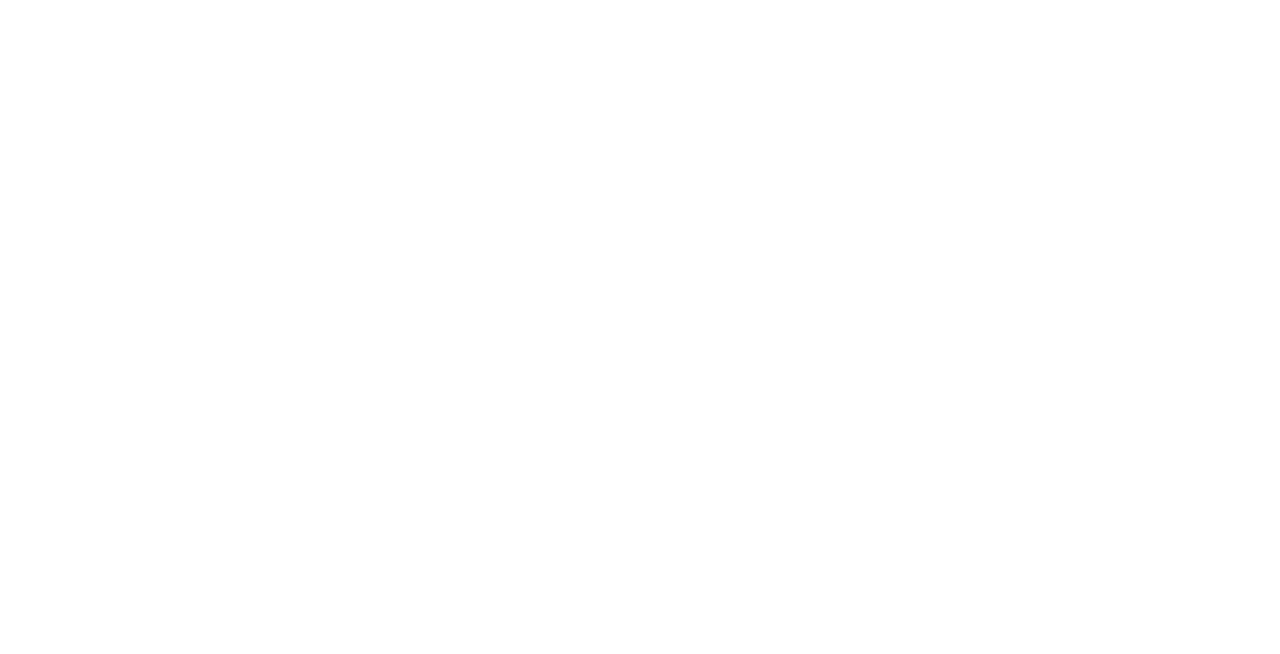
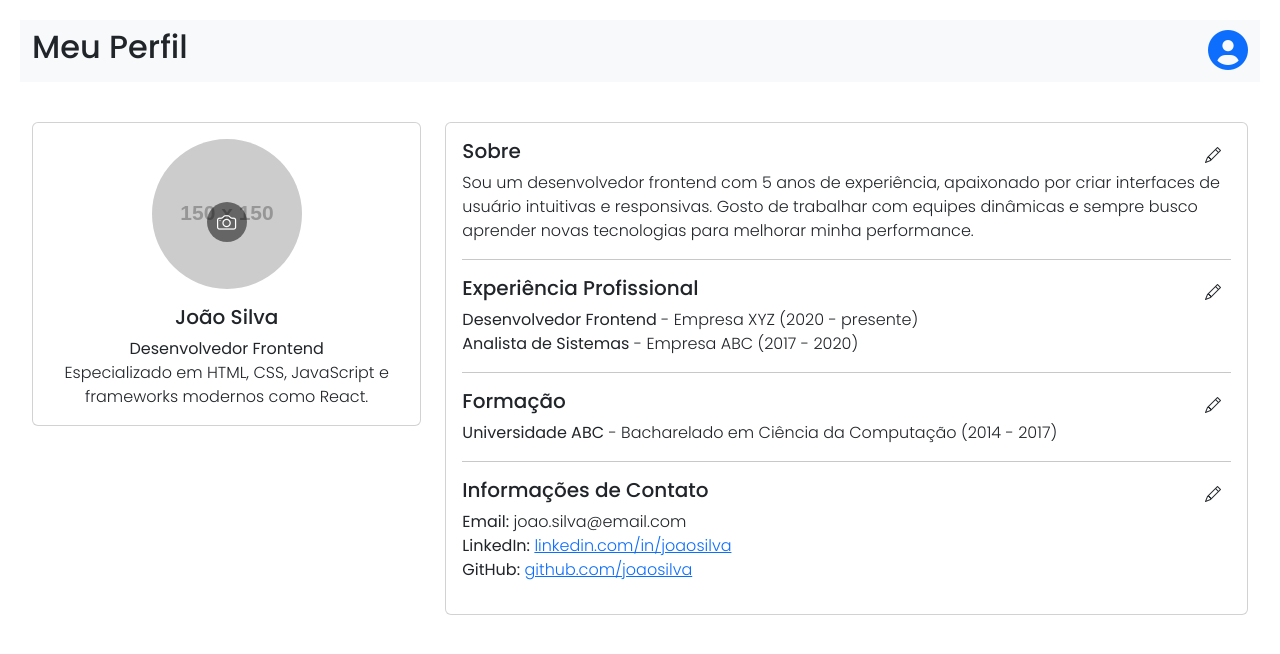
Before and after one commit to JefersondaCruz/CRM_Jobs, a Vue app in the folder frontend/: page /perfil in a window 1280 px wide. Before the commit this address had no page. Shown: the top 654 px of the page. Built offline with nearby package versions, Linux system fonts and the light colour scheme; sample sign-in values are in the browser's storage.

Commit message:
Profile style done

```diff
--- a/frontend/index.html
+++ b/frontend/index.html
@@ -6,6 +6,8 @@
     <meta name="viewport" content="width=device-width, initial-scale=1.0">
     <title>Vite App</title>
     <link href="https://cdnjs.cloudflare.com/ajax/libs/font-awesome/6.0.0-beta3/css/all.min.css" rel="stylesheet">
+    <link href="https://cdn.jsdelivr.net/npm/bootstrap-icons/font/bootstrap-icons.css" rel="stylesheet">
+
   </head>
   <body>
     <div id="app"></div>
--- /dev/null
+++ b/frontend/src/components/NavBar.vue
@@ -0,0 +1,50 @@
+<template>
+<div class="container">
+    <nav class="navbar navbar-expand-lg bg-body-tertiary">
+        <div class="container-fluid">
+
+        <form class="d-flex">
+            <h2> Central de vagas</h2>
+        <button class="btn-criar" type="submit" ><Router-link class="link" to="/FormsJobs">Criar nova vaga</Router-link></button>
+        </form>
+            <a href="/perfil" class="ms-3">
+            <i class="fas fa-user-circle" style="font-size: 40px;"></i>
+            </a>
+        </div>
+    </nav>
+</div>
+
+</template>
+
+<style>
+body {
+        font-family: Arial, sans-serif;
+        margin: 0;
+        padding: 0;
+        background-color: #F5F7FA;
+    }
+    .container {
+        max-width: 1500px;
+        margin: auto;
+        padding: 20px;
+    }
+    .btn-criar {
+        background-color: #0e8cc7;
+        border: 1px solid #0e8cc7;
+        border-radius: 0.25rem;
+        display: inline-block;
+        margin-left: 780px;
+        font-size: 1rem;
+        font-weight: 400;
+        cursor: pointer;
+        transition: background-color 0.3s;
+    }
+    .btn-criar:hover{
+        background-color: #0e8cc7;
+
+    }
+    .link{
+        text-decoration: none;
+        color: #fff;
+    }
+</style>
--- /dev/null
+++ b/frontend/src/components/Profile.vue
@@ -0,0 +1,160 @@
+<template>
+<div>
+    <div class="container">
+    <nav class="navbar navbar-expand-lg bg-body-tertiary">
+        <div class="container-fluid">
+
+        <form class="d-flex">
+            <h2> Meu Perfil </h2>
+        </form>
+            <a href="/perfil" class="ms-3">
+            <i class="fas fa-user-circle" style="font-size: 40px;"></i>
+            </a>
+        </div>
+    </nav>
+</div>
+    <div class="container d-flex justify-content-center align-items-start min-vh-100">
+        <div class="row w-100">
+            <div class="col-md-4 mx-auto mb-4">
+                <div class="card text-center position-relative">
+                    <div class="card-body">
+                        <label for="profile-picture" class="d-block position-relative">
+                            <img
+                                :src="profilePicture"
+                                alt="Foto de João Silva"
+                                class="img-fluid rounded-circle mb-3"
+                                style="max-width: 150px; cursor: pointer;"
+                                @click="triggerFileInput"
+                            />
+                            <i
+                                class="bi bi-camera position-absolute"
+                                style="top: 50%; left: 50%; transform: translate(-50%, -50%); font-size: 1.2rem; color: #fff; background-color: rgba(0, 0, 0, 0.5); padding: 10px; border-radius: 50%; width: 40px; height: 40px; display: flex; align-items: center; justify-content: center;"
+                            ></i>
+                        </label>
+                        <input
+                            id="profile-picture"
+                            type="file"
+                            accept="image/*"
+                            class="d-none"
+                            @change="handleFileChange"
+                        />
+                            <h5 class="card-title">João Silva</h5>
+                            <p class="card-text">
+                            <strong>Desenvolvedor Frontend</strong><br />Especializado em HTML, CSS, JavaScript e frameworks modernos como React.
+                            </p>
+
+                    </div>
+                </div>
+            </div>
+
+            <div class="col-md-8 mx-auto">
+                <div class="card">
+                    <div class="card-body">
+                        <div class="position-relative">
+                            <h5 class="card-title">Sobre</h5>
+                            <i class="bi bi-pencil position-absolute" style="top: 5px; right: 10px; cursor: pointer;"></i>
+                        </div>
+                            <p>Sou um desenvolvedor frontend com 5 anos de experiência, apaixonado por criar interfaces de usuário intuitivas e responsivas. Gosto de trabalhar com equipes dinâmicas e sempre busco aprender novas tecnologias para melhorar minha performance.</p>
+                            <hr />
+                        <div class="position-relative">
+                            <h5 class="card-title">Experiência Profissional</h5>
+                            <i class="bi bi-pencil position-absolute" style="top: 5px; right: 10px; cursor: pointer;"></i>
+                        </div>
+                            <ul class="list-unstyled">
+                                <li><strong>Desenvolvedor Frontend</strong> - Empresa XYZ (2020 - presente)</li>
+                                <li><strong>Analista de Sistemas</strong> - Empresa ABC (2017 - 2020)</li>
+                            </ul>
+                            <hr />
+                        <div class="position-relative">
+                            <h5 class="card-title">Formação</h5>
+                            <i class="bi bi-pencil position-absolute" style="top: 5px; right: 10px; cursor: pointer;"></i>
+                        </div>
+                            <p><strong>Universidade ABC</strong> - Bacharelado em Ciência da Computação (2014 - 2017)</p>
+                            <hr />
+                        <div class="position-relative">
+                            <h5 class="card-title">Informações de Contato</h5>
+                            <i class="bi bi-pencil position-absolute" style="top: 5px; right: 10px; cursor: pointer;"></i>
+                        </div>
+                            <ul class="list-unstyled">
+                                <li><strong>Email:</strong> joao.silva@email.com</li>
+                                <li><strong>LinkedIn:</strong> <a href="https://www.linkedin.com/in/joaosilva" target="_blank">linkedin.com/in/joaosilva</a></li>
+                                <li><strong>GitHub:</strong> <a href="https://github.com/joaosilva" target="_blank">github.com/joaosilva</a></li>
+                            </ul>
+                    </div>
+                </div>
+            </div>
+        </div>
+    </div>
+</div>
+</template>
+
+<script>
+export default {
+    data() {
+    return {
+        profilePicture: "https://via.placeholder.com/150",
+    };
+    },
+    methods: {
+    triggerFileInput() {
+        this.$refs.fileInput.click();
+    },
+    handleFileChange(event) {
+        const file = event.target.files[0];
+        if (file) {
+        const reader = new FileReader();
+        reader.onload = () => {
+            this.profilePicture = reader.result;
+        };
+        reader.readAsDataURL(file);
+        }
+    },
+    },
+};
+</script>
+
+<style scoped>
+
+.container {
+    padding-top: 20px;
+}
+
+.card-body i {
+    transition: all 0.3s ease;
+}
+
+.card-body i:hover {
+    color: #007bff;
+}
+
+body {
+        font-family: Arial, sans-serif;
+        margin: 0;
+        padding: 0;
+        background-color: #F5F7FA;
+    }
+    .container {
+        max-width: 1500px;
+        margin: auto;
+        padding: 20px;
+    }
+    .btn-criar {
+        background-color: #0e8cc7;
+        border: 1px solid #0e8cc7;
+        border-radius: 0.25rem;
+        display: inline-block;
+        margin-left: 780px;
+        font-size: 1rem;
+        font-weight: 400;
+        cursor: pointer;
+        transition: background-color 0.3s;
+    }
+    .btn-criar:hover{
+        background-color: #0e8cc7;
+
+    }
+    .link{
+        text-decoration: none;
+        color: #fff;
+    }
+</style>
--- a/frontend/src/router/index.js
+++ b/frontend/src/router/index.js
@@ -11,6 +11,15 @@
       component: HomeView,
       meta: {
         title: 'Home',
+      }
+    },
+    {
+      path: '/perfil',
+      name: 'profile',
+      component: () => import('../views/ProfileView.vue'),
+      meta: {
+        title: 'profile',
+        requiresAuth: true
       }
     },
     {
--- /dev/null
+++ b/frontend/src/views/ProfileView.vue
@@ -0,0 +1,17 @@
+<template>
+    <div>
+        <profile />
+    </div>
+</template>
+    <script>
+    import Profile from '../components/Profile.vue'
+        export default {
+            components: {
+                Profile
+            }
+        }
+    </script>
+
+<style>
+
+</style>
```
